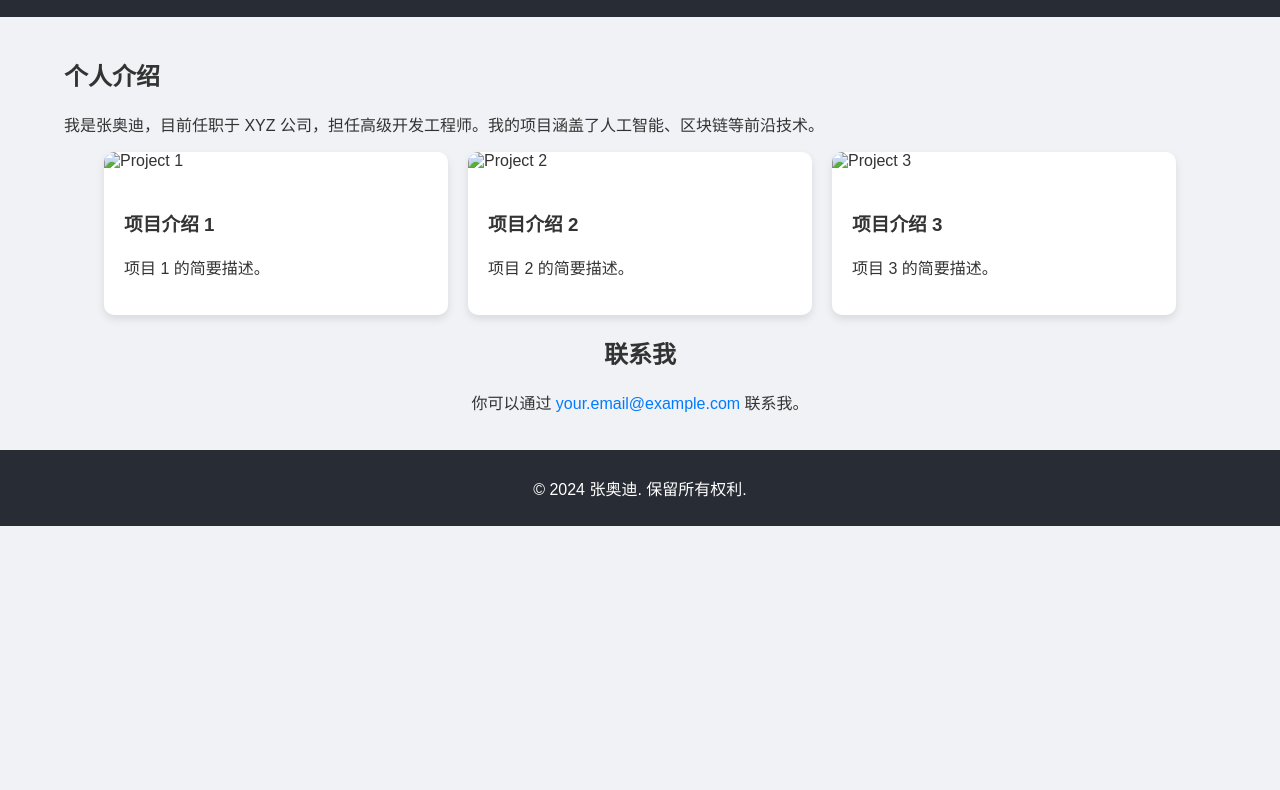
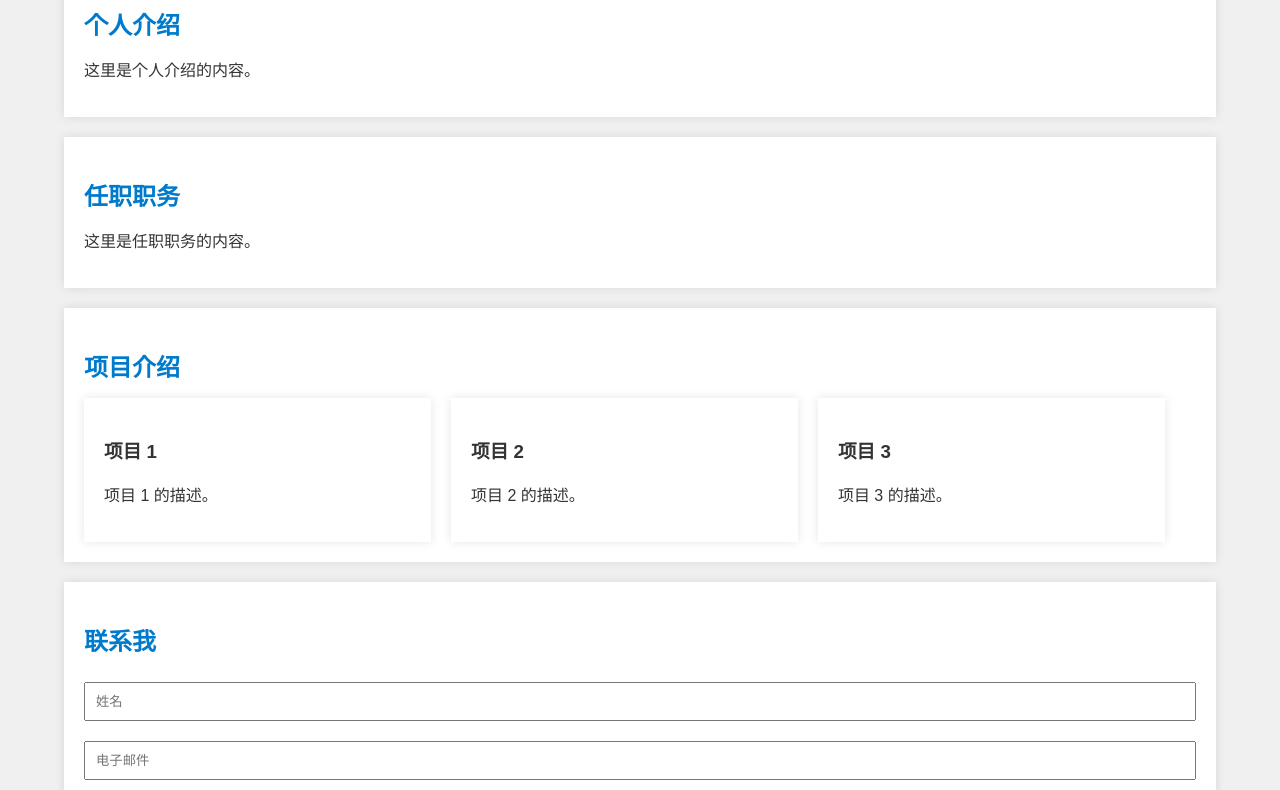
Before and after one commit to SuperPoon/personal-website, a plain HTML site: page index.html in a window 1280 px wide. Shown: the part 183-973 px from the top of the page. Before the commit the page ends 800 px from the top, so only its background shows below. Drawn offline with Linux system fonts and the light colour scheme.

Commit message:
Update index.html

```diff
--- a/index.html
+++ b/index.html
@@ -1,128 +1,123 @@
 <!DOCTYPE html>
-<html lang="zh-CN">
+<html lang="en">
 <head>
     <meta charset="UTF-8">
     <meta name="viewport" content="width=device-width, initial-scale=1.0">
     <title>个人网页</title>
     <style>
         body {
-            font-family: 'Arial', sans-serif;
+            font-family: Arial, sans-serif;
             margin: 0;
             padding: 0;
-            background-color: #f0f2f5;
+            background-color: #f0f0f0;
             color: #333;
-            display: flex;
-            flex-direction: column;
-            align-items: center;
-            justify-content: center;
-            min-height: 100vh;
+        }
+        header {
+            background-color: #282c34;
+            padding: 20px;
+            text-align: center;
+            color: white;
         }
         .container {
             width: 90%;
-            max-width: 1200px;
             margin: 0 auto;
+        }
+        .intro, .job, .projects {
+            margin: 20px 0;
             padding: 20px;
+            background-color: white;
+            box-shadow: 0 0 10px rgba(0,0,0,0.1);
         }
-        header, footer {
-            width: 100%;
-            text-align: center;
-            background-color: #282c34;
-            color: white;
-            padding: 10px 0;
+        .section-title {
+            margin-bottom: 15px;
+            color: #007acc;
+            font-size: 1.5em;
         }
-        .content {
+        .grid {
             display: flex;
             flex-wrap: wrap;
             gap: 20px;
-            justify-content: center;
         }
-        .card {
-            background: white;
-            border-radius: 10px;
-            box-shadow: 0 4px 8px rgba(0, 0, 0, 0.1);
-            overflow: hidden;
-            transition: transform 0.3s;
-            flex: 1 1 calc(33.333% - 40px);
-            max-width: calc(33.333% - 40px);
-            display: flex;
-            flex-direction: column;
+        .grid-item {
+            background-color: white;
+            padding: 20px;
+            box-shadow: 0 0 10px rgba(0,0,0,0.1);
+            width: calc(33% - 20px);
+            box-sizing: border-box;
         }
-        .card:hover {
-            transform: translateY(-10px);
+        .contact-form {
+            background-color: white;
+            padding: 20px;
+            box-shadow: 0 0 10px rgba(0,0,0,0.1);
+            margin-top: 20px;
         }
-        .card img {
+        .contact-form input, .contact-form textarea {
             width: 100%;
-            height: auto;
+            padding: 10px;
+            margin: 10px 0;
+            box-sizing: border-box;
         }
-        .card-content {
-            padding: 20px;
-            text-align: left;
+        .contact-form button {
+            background-color: #007acc;
+            color: white;
+            padding: 10px 20px;
+            border: none;
+            cursor: pointer;
+        }
+        .contact-form button:hover {
+            background-color: #005f99;
         }
         @media (max-width: 768px) {
-            .card {
-                flex: 1 1 calc(50% - 40px);
-                max-width: calc(50% - 40px);
+            .grid-item {
+                width: calc(50% - 20px);
             }
         }
         @media (max-width: 480px) {
-            .card {
-                flex: 1 1 100%;
-                max-width: 100%;
+            .grid-item {
+                width: 100%;
             }
-        }
-        .contact {
-            text-align: center;
-            margin-top: 20px;
-        }
-        .contact a {
-            text-decoration: none;
-            color: #007bff;
-        }
-        .contact a:hover {
-            text-decoration: underline;
         }
     </style>
 </head>
 <body>
     <header>
-        <h1>我的个人网页</h1>
+        <h1>欢迎来到我的个人网页</h1>
     </header>
     <div class="container">
         <section class="intro">
-            <h2>个人介绍</h2>
-            <p>我是张奥迪，目前任职于 XYZ 公司，担任高级开发工程师。我的项目涵盖了人工智能、区块链等前沿技术。</p>
+            <h2 class="section-title">个人介绍</h2>
+            <p>这里是个人介绍的内容。</p>
         </section>
-        <section class="content">
-            <div class="card">
-                <img src="project1.jpg" alt="Project 1">
-                <div class="card-content">
-                    <h3>项目介绍 1</h3>
-                    <p>项目 1 的简要描述。</p>
+        <section class="job">
+            <h2 class="section-title">任职职务</h2>
+            <p>这里是任职职务的内容。</p>
+        </section>
+        <section class="projects">
+            <h2 class="section-title">项目介绍</h2>
+            <div class="grid">
+                <div class="grid-item">
+                    <h3>项目 1</h3>
+                    <p>项目 1 的描述。</p>
+                </div>
+                <div class="grid-item">
+                    <h3>项目 2</h3>
+                    <p>项目 2 的描述。</p>
+                </div>
+                <div class="grid-item">
+                    <h3>项目 3</h3>
+                    <p>项目 3 的描述。</p>
                 </div>
             </div>
-            <div class="card">
-                <img src="project2.jpg" alt="Project 2">
-                <div class="card-content">
-                    <h3>项目介绍 2</h3>
-                    <p>项目 2 的简要描述。</p>
-                </div>
-            </div>
-            <div class="card">
-                <img src="project3.jpg" alt="Project 3">
-                <div class="card-content">
-                    <h3>项目介绍 3</h3>
-                    <p>项目 3 的简要描述。</p>
-                </div>
-            </div>
-            <!-- 更多项目可以按照上述格式添加 -->
         </section>
-        <section class="contact">
-            <h2>联系我</h2>
-            <p>你可以通过 <a href="mailto:your.email@example.com">your.email@example.com</a> 联系我。</p>
+        <section class="contact-form">
+            <h2 class="section-title">联系我</h2>
+            <form>
+                <input type="text" name="name" placeholder="姓名" required>
+                <input type="email" name="email" placeholder="电子邮件" required>
+                <textarea name="message" rows="5" placeholder="留言" required></textarea>
+                <button type="submit">发送</button>
+            </form>
         </section>
     </div>
-    <footer>
-        <p>&copy; 2024 张奥迪. 保留所有权利.</p>
-    </footer>
 </body>
 </html>
```
